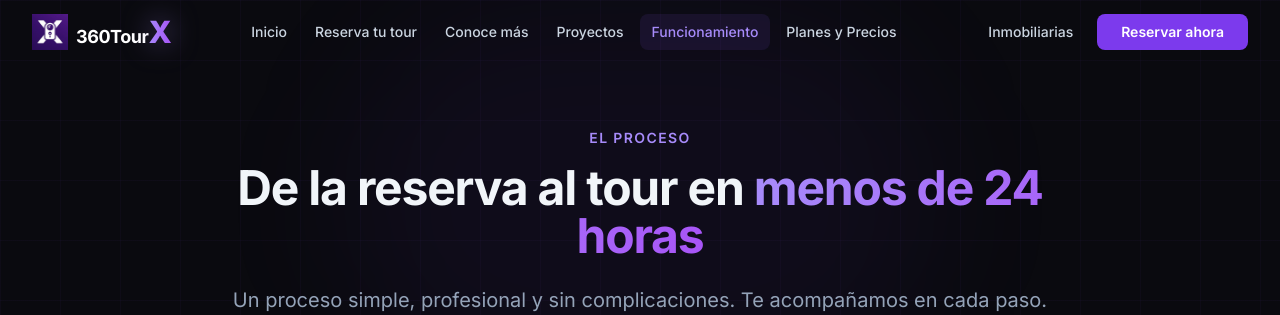
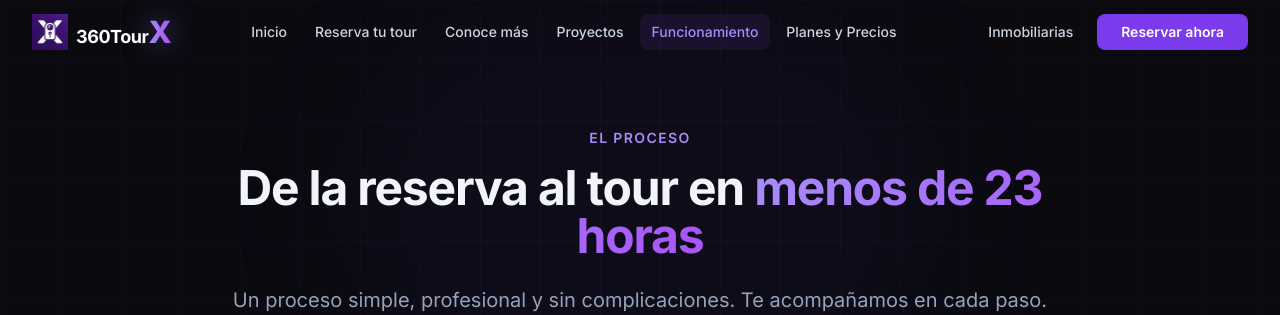
Before and after one commit to robertolanas10-cmyk/360tourx, a Next.js app: page /como-funcionamos in a window 1280 px wide. Shown: the top 315 px of the page. Built offline with nearby package versions, Linux system fonts and the light colour scheme.

Commit message:
Cambiar '24 horas' a '23 horas' en Como Funcionamos

```diff
--- a/app/como-funcionamos/page.tsx
+++ b/app/como-funcionamos/page.tsx
@@ -86,7 +86,7 @@ export default function ComoFuncionamosPage() {
           </p>
           <h1 className="section-title mb-6">
             De la reserva al tour en{' '}
-            <span className="gradient-text">menos de 24 horas</span>
+            <span className="gradient-text">menos de 23 horas</span>
           </h1>
           <p className="text-xl text-slate-400 leading-relaxed">
             Un proceso simple, profesional y sin complicaciones. Te acompañamos en cada paso.
```
